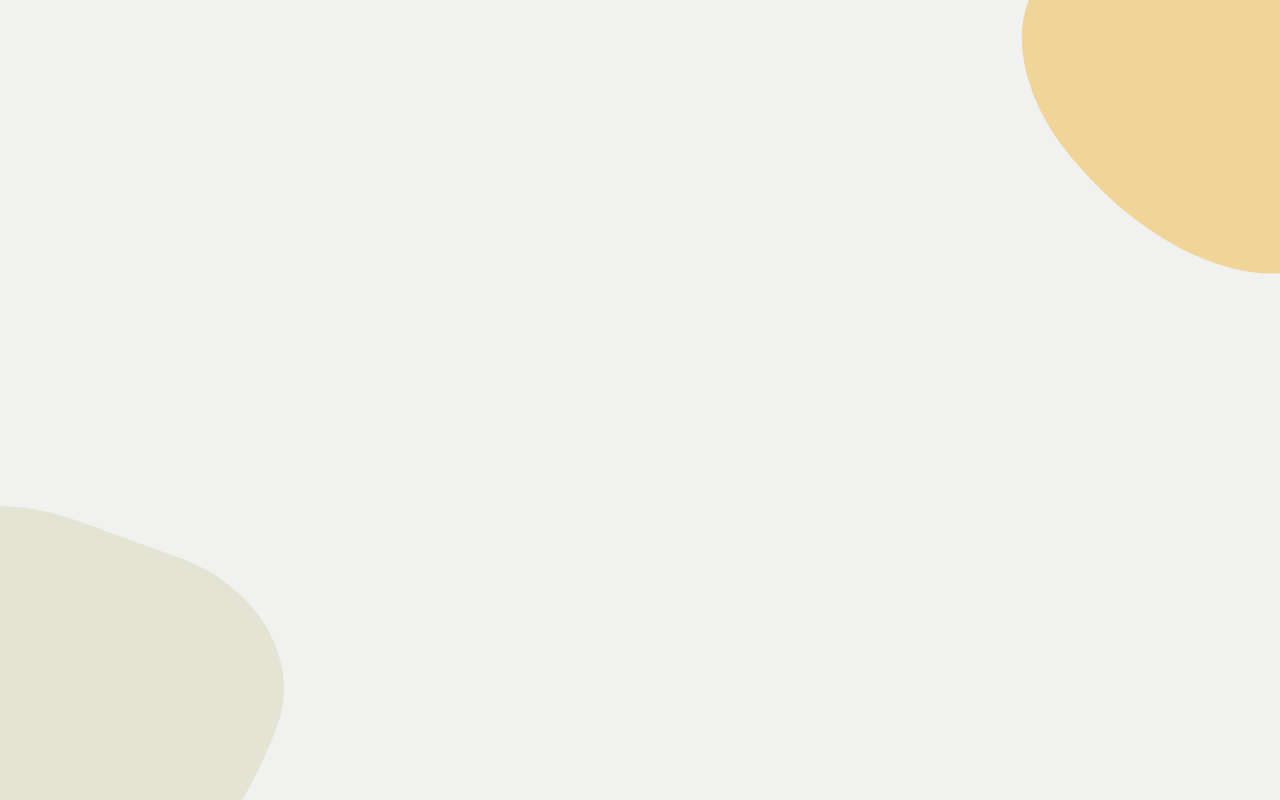
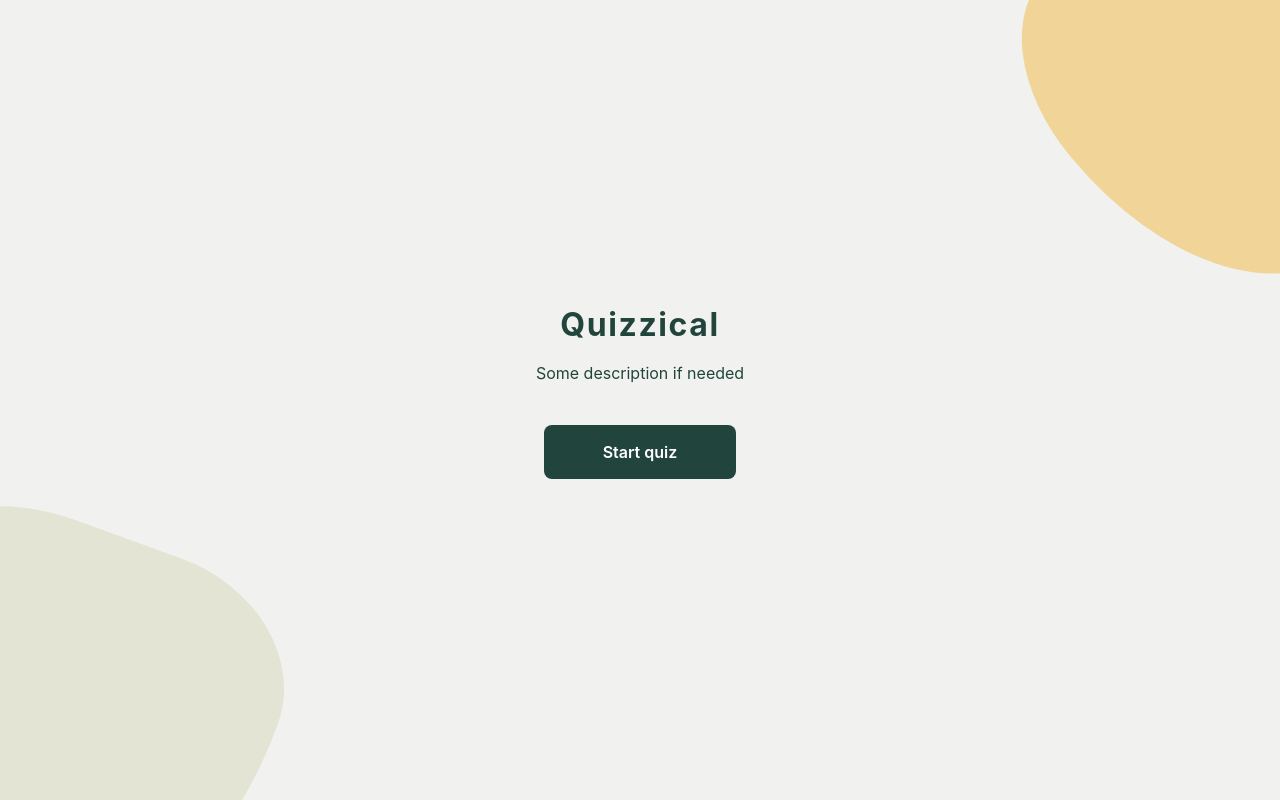
Before and after one commit to Tamxaun/react-quizzical, a React (Vite) app: page / in a window 1280 px wide. Built offline with nearby package versions, Linux system fonts and the light colour scheme.

Commit message:
🚀feat(StartQuiz) add h1, description and start quiz button styling

```diff
--- a/src/components/StartQuiz/StartQuiz.tsx
+++ b/src/components/StartQuiz/StartQuiz.tsx
@@ -1,6 +1,17 @@
 import { FC } from 'react';
 import { StartQuizProps } from '.';
 
+const styles = {
+	button: {
+		minWidth: '192px'
+	}
+}
+
 export const StartQuiz: FC<StartQuizProps> = (props) => {
-	return <div {...props}></div>;
+
+	return <div {...props} className="container startQuiz">
+		<h1>Quizzical</h1>
+		<p>Some description if needed</p>
+		<button onClick={props.onClick} type='button' style={styles.button}>Start quiz</button>
+	</div>;
 };
```
